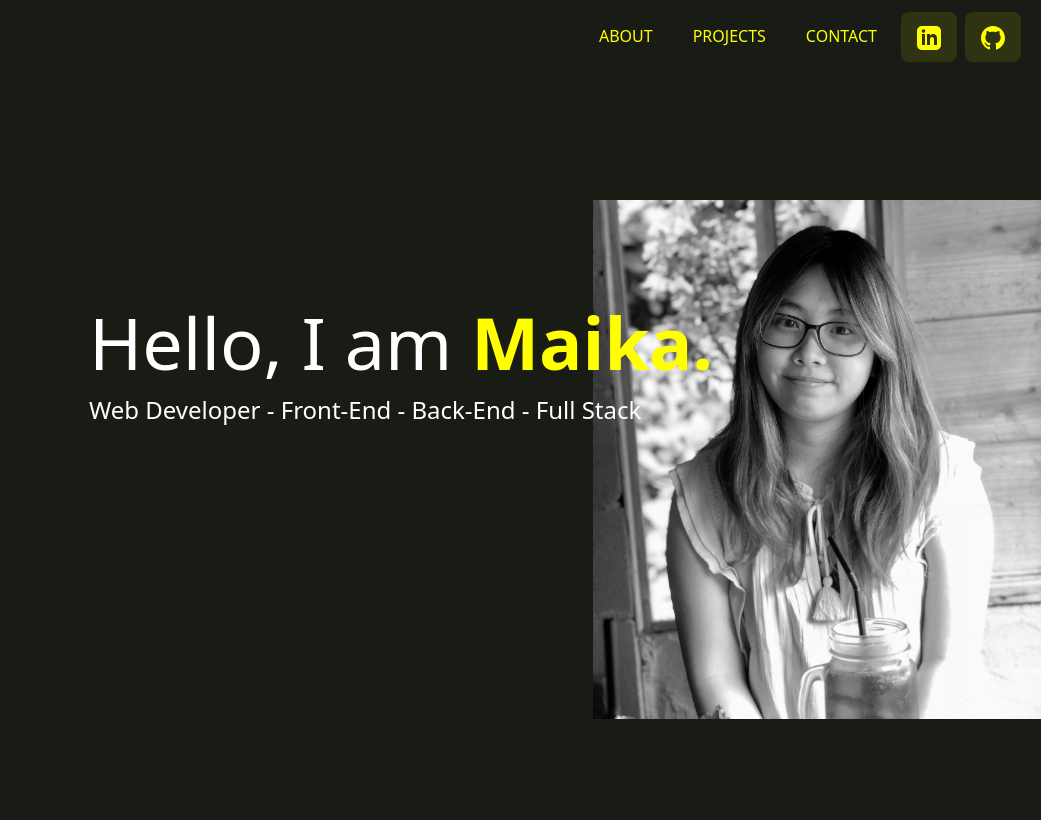
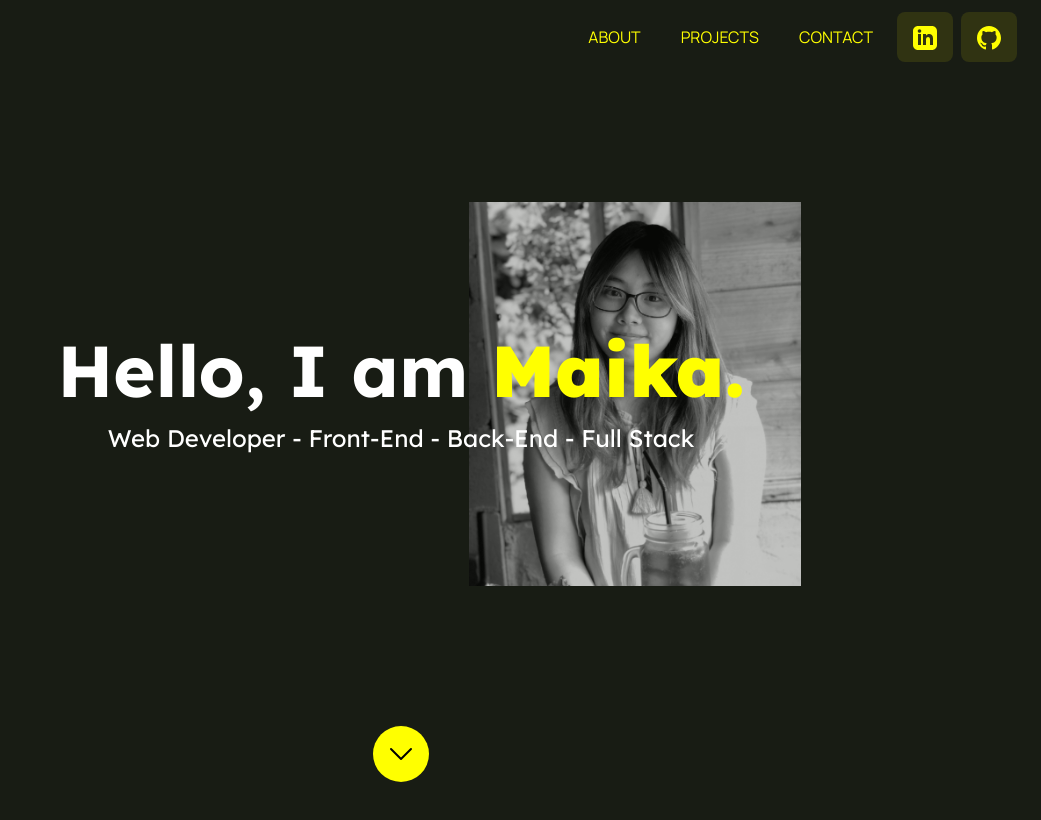
Before and after one commit to maikacoleen/myprofile, an Astro site: page / in a window 1280 px wide. Shown: the whole page, without its empty margins (239-1280 px from the left). Built offline with nearby package versions, Linux system fonts and the light colour scheme; Astro itself is replaced by a stand-in of ours.

Commit message:
created button, mouse tracker, added fonts
Added function to get the position of the mouse so the greeting and picture moves along the mouse movement

```diff
--- a/src/components/Intro.jsx
+++ b/src/components/Intro.jsx
@@ -1,42 +1,53 @@
-// const Intro = () => {
-//     return (
-//         <header>
-//             <div className="relative flex max-w-full pt-20">
-//                 <div className="flex flex-col justify-center items-center text-center z-10 absolute">
-//                     <h1 className="text-white text-7xl text-wrap">Hello, I am <strong className="text-yellowtext" aria-label="Maika Rabenitas">Maika.</strong></h1>
-//                     <h2 className="text-white text-wrap text-base">Web Developer - Front-End - Back-End - Full Stack</h2>
-//                 </div>
-//                 <div className="relative">
-//                     <img src="/maika.jpeg" alt="Maika Rabenitas" className="relative object-contain"></img>
-//                 </div>
-//             </div>
+import { useEffect, useState } from "react";
 
-//         </header>
-//     );
-// };
-
-// export default Intro;
 
 const Intro = () => {
+
+    const [mousePosition, setMousePosition] = useState({ x: 0, y: 0 });
+
+    useEffect(() => {
+        const handleMouseMove = (e) => {
+            setMousePosition({x: e.clientX, y: e.clientY});
+            // console.log('Mouse X:', e.clientX, 'Mouse Y:', e.clientY);
+        };
+        window.addEventListener("mousemove", handleMouseMove);
+
+        return () => {
+            window.removeEventListener('mousemove', handleMouseMove);
+        };
+    }, []);
     return (
         <header>
-            <div className="max-w-full h-screen flex justify-center">
-                <div className="flex flex-col z-10 relative p-8 top-1/4">
-                    <h1 className="text-white text-3xl md:text-7xl text-wrap md:mb-4 mb-1">
+            <div className="max-w-full min-h-[calc(100vh-160px)] flex items-center relative">
+                <div className="flex flex-col z-10 relative p-8 text-center w-full"  style={{
+                        transform: `translate(${mousePosition.x/20}px, ${mousePosition.y/20}px)`
+                    }}>
+                    <h1 className="text-white text-5xl md:text-7xl mb-4 font-bold">
                         Hello, I am <strong className="text-yellowtext">Maika.</strong>
                     </h1>
-                    <h2 className="text-white text-wrap text-md md:text-2xl">
+                    <h2 className="text-white text-md md:text-2xl">
                         Web Developer - Front-End - Back-End - Full Stack
                     </h2>
                 </div>
-                <div className="absolute top-1/4 right-0 w-5/6 md:w-1/2 max-w-md">
+                <div className="absolute right-0 md:right-60 h-full flex items-center justify-end w-5/6 md:w-1/2 max-w-md" style={{
+                        transform: `translate(${mousePosition.x/30}px, ${-mousePosition.y/30}px)`
+                    }}>
                     <img
                         src="/maika.jpeg"
                         alt="Maika Rabenitas"
-                        className="w-full h-4/6"
+                        className="w-auto h-3/5 opacity-75"
                     />
                 </div>
+
+
             </div>
+            <a className="absolute bottom-4 left-1/2 transform -translate-x-1/2">
+                    <button className="animate-bounce hover:animate-none w-14 h-14 rounded-full bg-yellowtext flex justify-center items-center">
+                        <img src="/down.svg" alt="down arrow" className="h-8 w-8" />
+                    </button>
+            </a>
+
+
         </header>
     );
 };
--- a/src/components/Navigation.jsx
+++ b/src/components/Navigation.jsx
@@ -1,7 +1,7 @@
 const Navigation = () => {
     return (
         <nav>
-            <div className="flex justify-end py-2">
+            <div className="flex justify-end items-center relative py-2 mx-5">
                 <div>
                     <button className="rounded-lg px-4 py-3 m-1 text-yellowtext hover:bg-yellowtext/10 hover:underline hover:decoration-wavy hover:decoration-yellowtext hidden sm:block">ABOUT</button>
                 </div>
@@ -12,14 +12,18 @@ const Navigation = () => {
                     <button className="rounded-lg px-4 py-3 m-1 text-yellowtext hover:bg-yellowtext/10 hover:underline hover:decoration-wavy hover:decoration-yellowtext hidden sm:block">CONTACT</button>
                 </div>
                 <div>
+                    <a href="https://linkedin.com/in/maikacoleen">
                     <button className="rounded-lg px-4 py-3 m-1 bg-yellowtext/10 hover:bg-yellowtext/20">
                     <img src="/linkedin.svg" alt="LinkedIn" className="h-6 w-6 inline-block" />
                     </button>
+                    </a>
                 </div>
                 <div>
-                    <button className="rounded-lg px-4 py-3 m-1 bg-yellowtext/10 hover:bg-yellowtext/20">
-                    <img src="/github.svg" alt="GitHub" className="h-6 w-6 inline-block" />
-                    </button>
+                    <a href="https://github.com/maikacoleen">
+                        <button className="rounded-lg px-4 py-3 m-1 bg-yellowtext/10 hover:bg-yellowtext/20">
+                        <img src="/github.svg" alt="GitHub" className="h-6 w-6 inline-block" />
+                        </button>
+                    </a>
                 </div>
                 <div className="sm:hidden  hover:bg-yellowtext/20 rounded-lg px-4 py-3 m-1 flex items-center group">
                     <span className="relative tems-center">
--- a/src/layouts/Layout.astro
+++ b/src/layouts/Layout.astro
@@ -13,11 +13,19 @@ const { title } = Astro.props;
 		<meta name="description" content="Astro description" />
 		<meta name="viewport" content="width=device-width" />
 		<link rel="icon" type="image/svg+xml" href="/favicon.svg" />
+		<!-- Manrope -->
+		<link rel="preconnect" href="https://fonts.googleapis.com">
+		<link rel="preconnect" href="https://fonts.gstatic.com" crossorigin>
+		<link href="https://fonts.googleapis.com/css2?family=Manrope:wght@200..800&display=swap" rel="stylesheet">
+		<!-- Lexend Deca -->
+		<link rel="preconnect" href="https://fonts.googleapis.com">
+		<link rel="preconnect" href="https://fonts.gstatic.com" crossorigin>
+		<link href="https://fonts.googleapis.com/css2?family=Lexend+Deca:wght@100..900&display=swap" rel="stylesheet">
 		<meta name="generator" content={Astro.generator} />
 		<title>{title}</title>
 	</head>
 	<body>
-		<div class="container mx-auto px-4">
+		<div class="min-h-screen">
 			<slot />
 		</div>
 	</body>
@@ -35,18 +43,25 @@ const { title } = Astro.props;
 		);
 	}
 	html {
-		font-family: system-ui, sans-serif;
 		background: #181C14;
 	}
-	code {
-		font-family:
-			Menlo,
-			Monaco,
-			Lucida Console,
-			Liberation Mono,
-			DejaVu Sans Mono,
-			Bitstream Vera Sans Mono,
-			Courier New,
-			monospace;
+
+	h1, h2 {
+		font-family: 'Lexend Deca', sans-serif;
+	}
+	body {
+		font-family: 'Manrope', sans-serif;
+	}
+
+	@font-face {
+  		font-family: "Manrope";
+  		font-optical-sizing: auto;
+  		font-style: normal;
+	}
+
+	@font-face {
+		font-family: "Lexend Deca";
+  		font-optical-sizing: auto;
+  		font-style: normal;
 	}
 </style>
--- a/src/pages/index.astro
+++ b/src/pages/index.astro
@@ -7,7 +7,7 @@ import Intro from '../components/Intro.jsx';
 <Layout title="Main">
 	<main>
 		<Navigation />
-		<Intro />
+		<Intro client:load />
 	</main>
 
 </Layout>
```
Also changed, not shown: public/down.svg (added).
